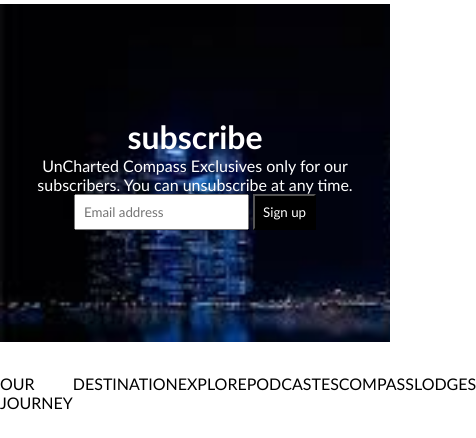
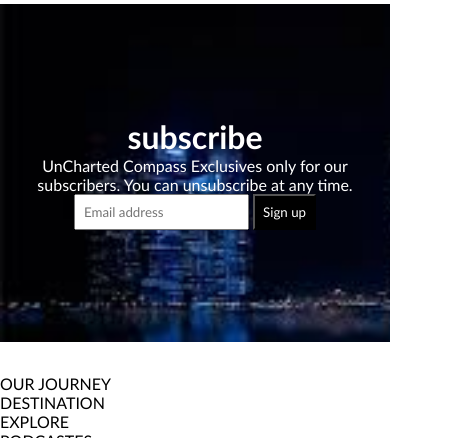
Before and after one commit to shanky1216/demo, a plain HTML site: page index.html in a window 390 px wide. Shown: the part 3793-4231 px from the top of the page, 476 px wide, since content can reach past the window. Drawn offline with Linux system fonts and the light colour scheme.

Commit message:
Footer nav edited

```diff
--- a/style.css
+++ b/style.css
@@ -248,4 +248,8 @@ footer .footer-copyright {
         width: 90vw;
         padding-bottom: 1rem ;
      }
+
+     footer ul {
+        flex-direction: column;
+     }
 }
```
